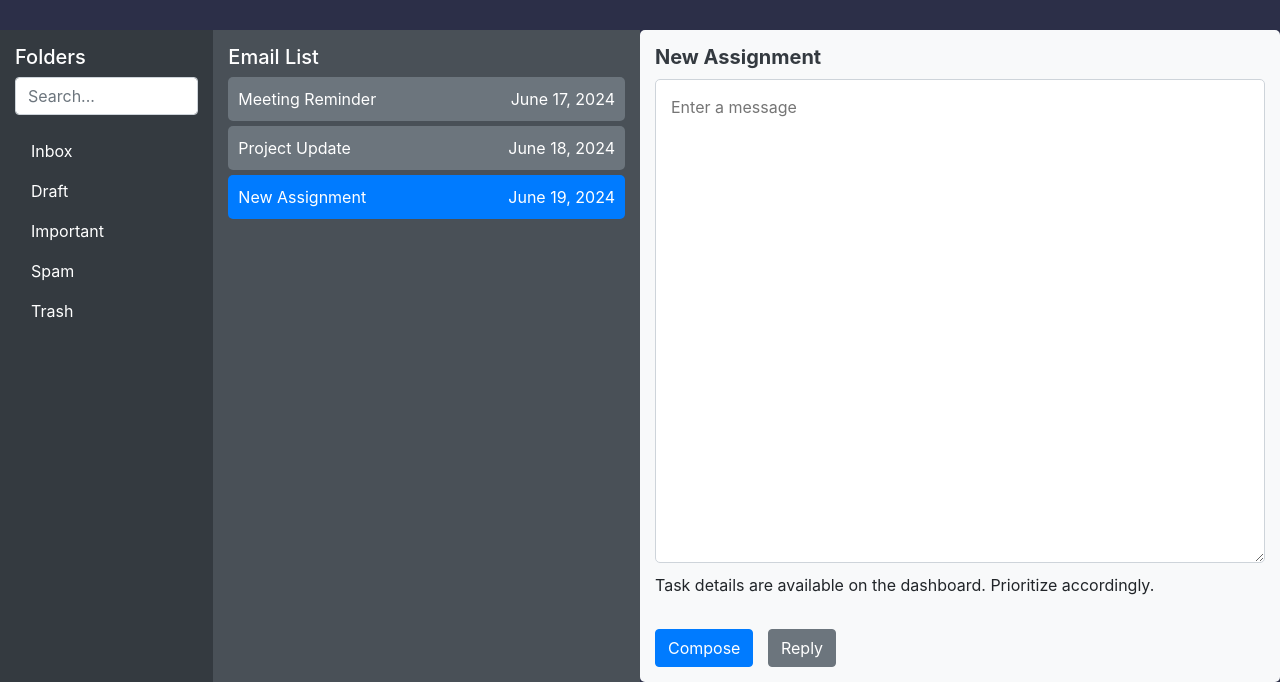
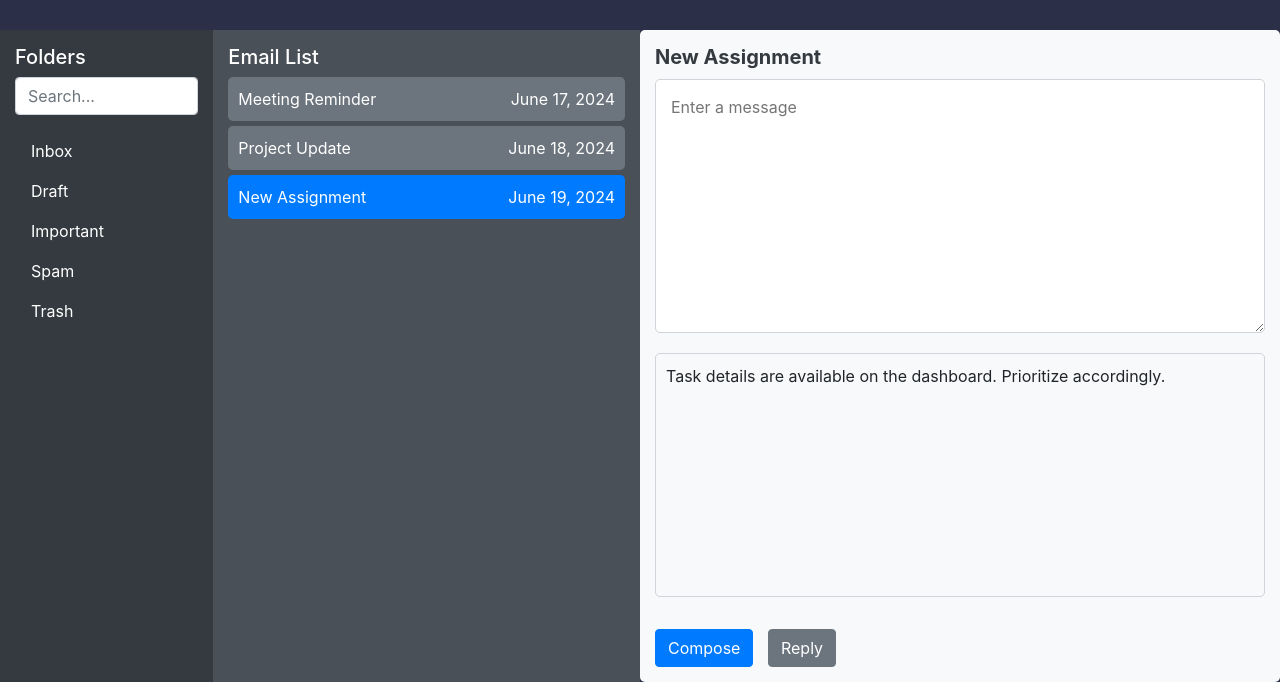
Before and after one commit to tom914z/bootstrap-email-garcia, a plain HTML site: page index.html in a window 1280 px wide. Shown: the part 118-800 px from the top of the page. Drawn offline with nearby package versions, Linux system fonts and the light colour scheme.

Commit message:
Update styles.css

```diff
--- a/styles.css
+++ b/styles.css
@@ -64,6 +64,7 @@ body {
 
 .email-item.selected {
     background-color: #007bff;
+    color: #ffffff; /* Ensure text color is white for selected email */
 }
 
 /* Email Content */
@@ -94,6 +95,16 @@ body {
     flex: 1; /* Take up remaining space */
 }
 
+#additional-text {
+    background-color: #f8f9fa; /* Match the email content background */
+    padding: 10px;
+    border-radius: 5px;
+    border: 1px solid #ced4da;
+    flex: 1;
+    color: #212529; /* Ensure text color is consistent */
+    margin-top: 10px;
+}
+
 .button-group .compose {
     background-color: #007bff;
     color: #ffffff;
```
